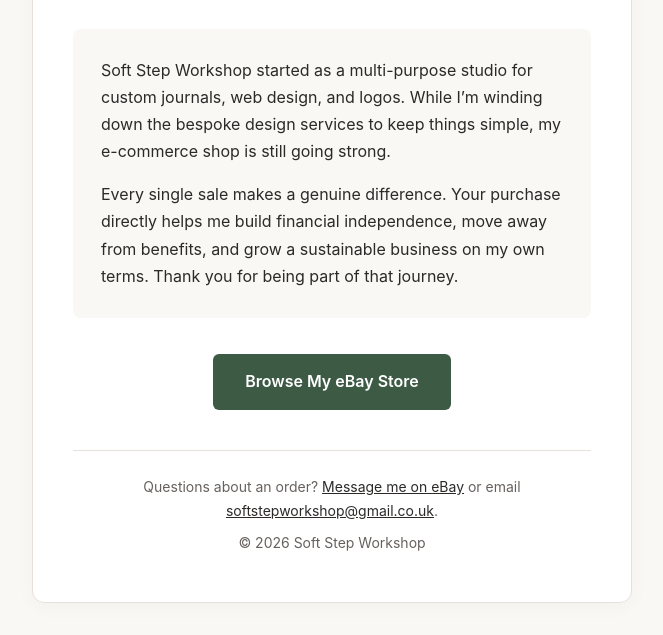
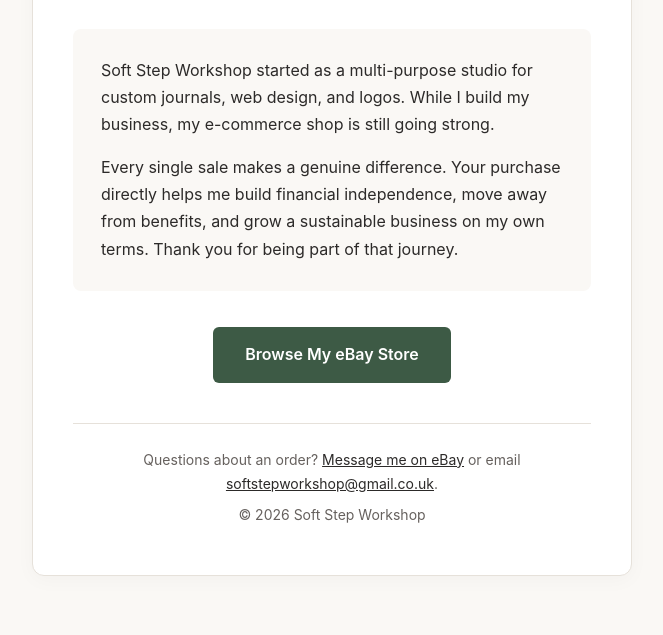
Before and after one commit to toddmabennett-ux/soft_step_workshop, a plain HTML site: page index.html in a window 1280 px wide. Shown: the part 245-880 px from the top of the page, without its empty margins (308-971 px from the left). After the commit the page ends 853 px from the top, so only its background shows below. Drawn offline with Linux system fonts and the light colour scheme.

Commit message:
update 17/11/26

```diff
--- a/index.html
+++ b/index.html
@@ -126,7 +126,7 @@
     <p class="lead">If you found this page from the flyer inside your parcel—thank you for supporting my shop.</p>
 
     <div class="story">
-      <p>Soft Step Workshop started as a multi-purpose studio for custom journals, web design, and logos. While I’m winding down the bespoke design services to keep things simple, my e-commerce shop is still going strong.</p>
+      <p>Soft Step Workshop started as a multi-purpose studio for custom journals, web design, and logos. While I build my business, my e-commerce shop is still going strong.</p>
       <p>Every single sale makes a genuine difference. Your purchase directly helps me build financial independence, move away from benefits, and grow a sustainable business on my own terms. Thank you for being part of that journey.</p>
     </div>
 
```
